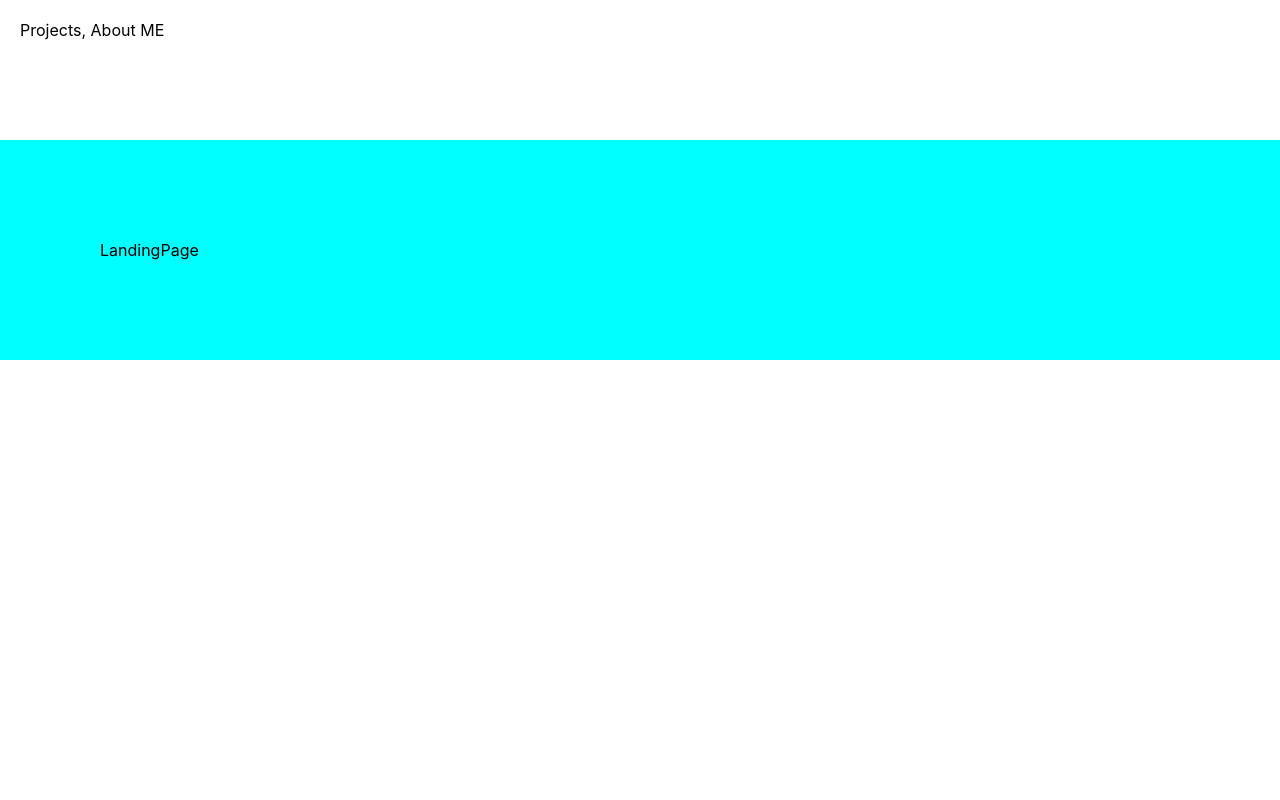
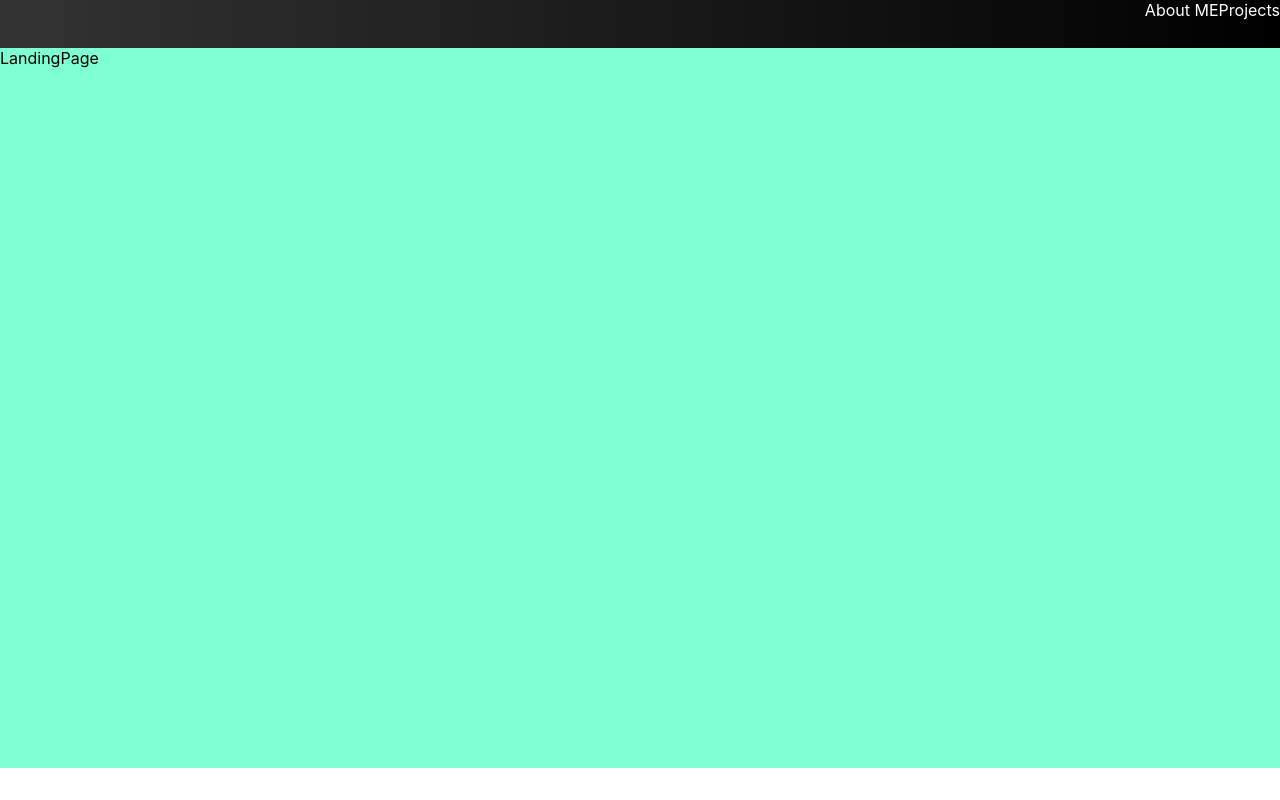
Before and after one commit to pawind/my-website, a React (Create React App) app: page / in a window 1280 px wide. Built offline with nearby package versions, Linux system fonts and the light colour scheme.

Commit message:
Fixed css issue and Added NavigatinItem

```diff
--- a/src/components/navigation/NavBar/NavBar.js
+++ b/src/components/navigation/NavBar/NavBar.js
@@ -1,7 +1,13 @@
+import React, { useState }from 'react'
+import classes from "./NavBar.module.css";
+import NavigationItem  from "../NavigationItem/NavigationItem";
+
 const NavBar = (props) => {
+
     return(
-        <div className={props.class}>
-            Projects, About ME
+        <div className={classes.NavBar}>
+            <NavigationItem value="Projects"/>
+            <NavigationItem value="About ME"/>
         </div>
     )
 }
--- /dev/null
+++ b/src/components/navigation/NavBar/NavBar.module.css
@@ -0,0 +1,7 @@
+.NavBar {
+  background: linear-gradient(to left, rgb(0, 0, 0, 1), rgb(0, 0, 0, 0.8));
+  height: 6vh;
+  display: flex;
+  color: white;
+  flex-direction: row-reverse;
+}
--- /dev/null
+++ b/src/components/navigation/NavigationItem/NavigationItem.js
@@ -0,0 +1,7 @@
+import classes from "./NavigationItem.module.css";
+
+const NavigationItem = (props) => (
+    <span className={classes.NavigationItem}>{props.value}</span>
+)
+
+export default NavigationItem;
--- /dev/null
+++ b/src/components/navigation/NavigationItem/NavigationItem.module.css
@@ -0,0 +1,2 @@
+.NavigationItem {
+}
--- a/src/components/sites/LandingPage/LandingPage.module.css
+++ b/src/components/sites/LandingPage/LandingPage.module.css
@@ -1,2 +1,3 @@
 .LandingPage {
+  height: 90vh;
 }
--- a/src/components/sites/layout/Layout.css
+++ b/src/components/sites/layout/Layout.css
@@ -1,9 +1,9 @@
-.NavBar {
-  margin: 20px;
+.Layout {
 }
 
-.CurrentPage {
-  padding: 100px;
-  margin-top: 100px;
-  background-color: aqua;
+.NavBar {
 }
+
+.CurrentPageContainer {
+  background-color: aquamarine;
+}
--- a/src/components/sites/layout/Layout.js
+++ b/src/components/sites/layout/Layout.js
@@ -1,16 +1,17 @@
 import React from "react";
-import classes from "./Layout.css";
+import "./Layout.css"
 import NavBar from "../../navigation/NavBar/NavBar";
 import Auxeleration from "../../hoc/Auxeleration";
 
 const layout = (props) => {
 
     return(
-    <div>
+    <div className="Layout">
         <NavBar class="NavBar"/>
-        <div className="CurrentPage">
+        <div className="CurrentPageContainer">
             {props.currentPage}
         </div>
+
     </div>
     );
 }
```
Also changed, not shown: 1 other file (tests, documents, lock files or other folders).
